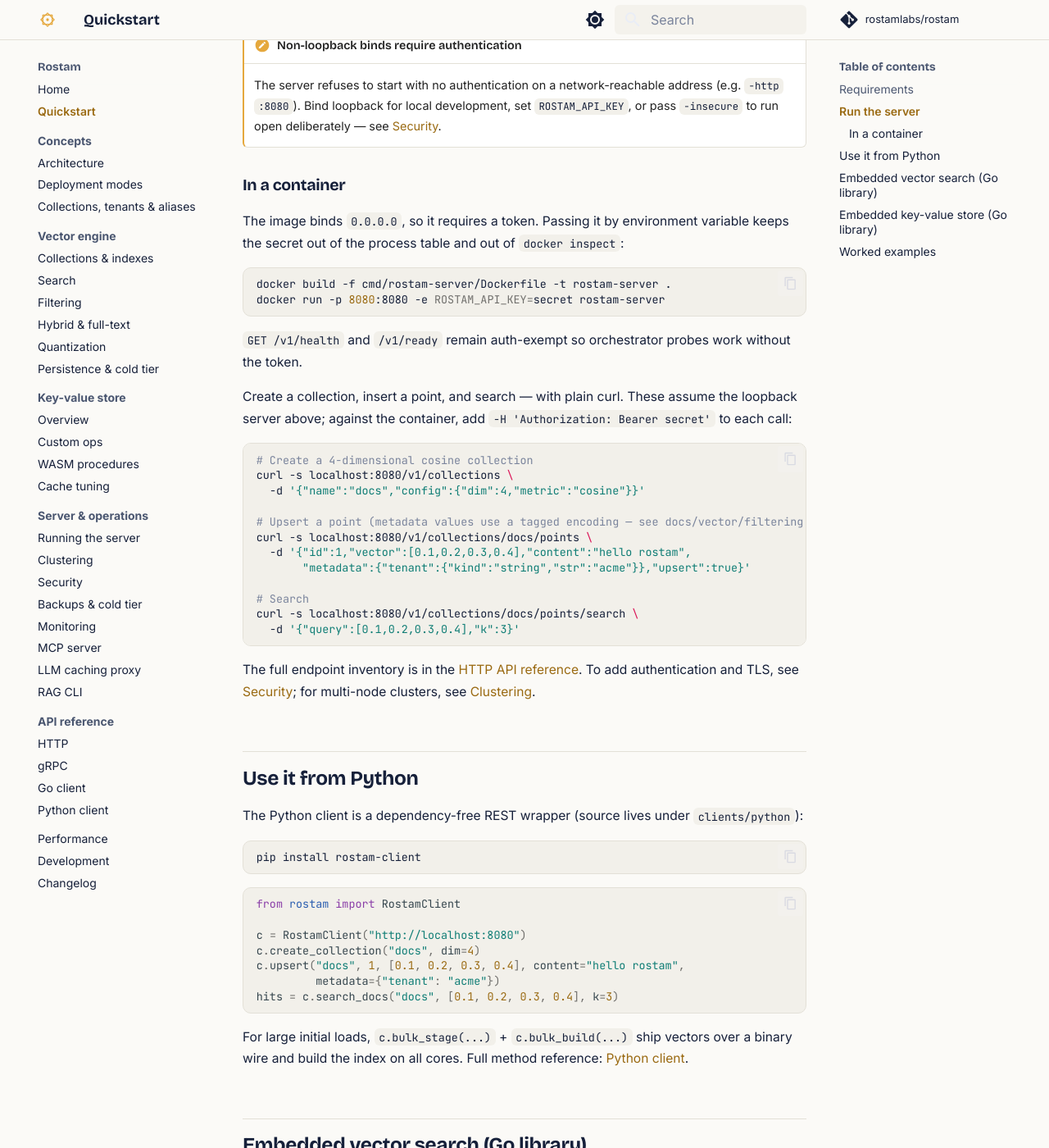
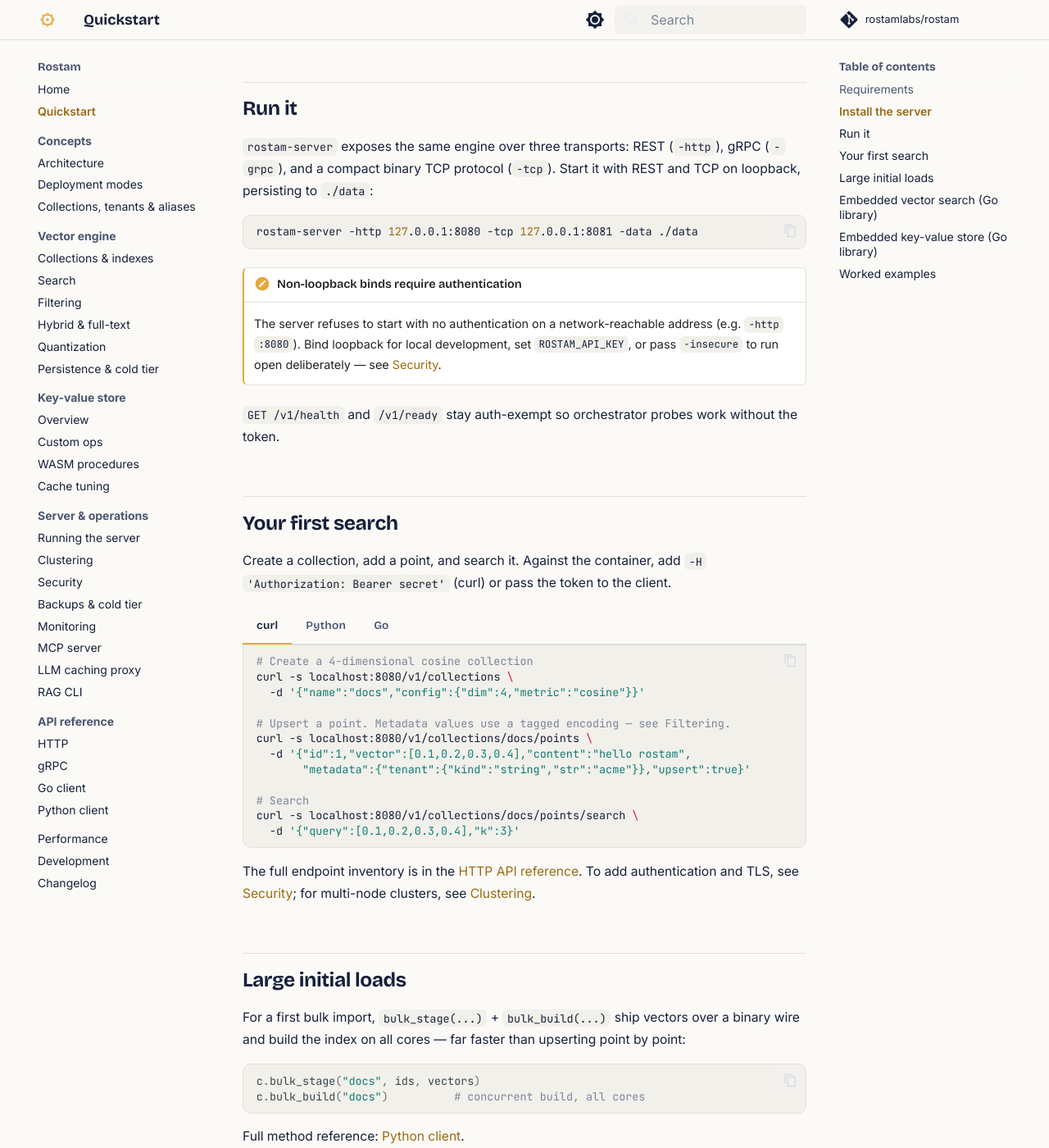
Before and after one commit to Keivan-S/rostam, an MkDocs documentation site: the page built from docs/quickstart.md, in a window 1280 px wide and 1400 px high, scrolled down 886 px. Shown: the whole window at 82% size. Built offline with MkDocs 1.6.1 and Material for MkDocs 9.7.7, drawn with Linux system fonts in a browser that asks for light colours; comment, search, counter and statistics services are not loaded; some of the changed text lies outside the part shown.

Commit message:
docs(quickstart): fix the install, and the Go example that never ran
Three things, found by running everything on the page instead of reading it.

The install told people to clone the repo and `go run ./cmd/rostam-server`, and
to `docker build` the image locally. Both predate the release pipeline: there is
a one-line install script, a published multi-arch image at
ghcr.io/rostamlabs/rostam, and `go install`. The old path also implied a Go
toolchain is required to try the server, which it is not -- so "Requirements"
now leads with "nothing, to run the server" and scopes Go to library and
source builds.

The embedded Go example -- the one demonstrating the thing that makes this
project different -- did not run:

    vector: invalid M (must be > 0 and <= 128)

vector.Config documents `M int // graph degree (default 16)`, but that default
is only applied on the Vamana path; the HNSW path validates M and rejects zero.
So the flagship example failed on a first copy-paste. Examples now set M,
EfConstruction and EfSearch explicitly, which is correct whether or not the
defaulting inconsistency is fixed in code later.

Install methods and the first search are now tabbed. pymdownx.tabbed and the
theme's content.tabs.link were already configured -- with a comment explaining
that picking Python once keeps every tab on Python -- but only index.md used
tabs, so the feature was carried and never spent. The Go tab talks to the -tcp
port through rostam.NewClient, and notes the M asymmetry at the point where it
would otherwise bite.

Everything on this page was executed against a loopback server built from this
tree: the three curl calls, the Python example, and all three Go programs
(extracted from the markdown, compiled and run). The standalone Python section
folded into the tabs; what survives of it is the bulk-load path, which the tabs
did not cover.

````diff
--- a/docs/quickstart.md
+++ b/docs/quickstart.md
@@ -7,25 +7,59 @@
 
 ## Requirements
 
-- **Go 1.26+** for library use and building the server.
+**Nothing, to run the server.** It ships as a single static binary with no
+runtime dependencies.
+
+- **Go 1.26+** only if you embed the library or build from source.
 - The default full-module build requires **cgo** (the WASM stored-procedure
   backend uses `wasmtime-go`). The vector engine and cache packages are pure Go —
   see [Development](development.md#building) for `CGO_ENABLED=0` builds.
 - mmap persistence and the AVX2 kernels are Linux/amd64; everything has a
   portable fallback.
 
-## Run the server
+## Install the server
+
+=== "Install script"
+
+    ```sh
+    curl -fsSL https://rostamlabs.com/install.sh | sh
+    ```
+
+    Detects your OS and architecture, downloads the matching release binary and
+    puts it in `~/.local/bin`. Set `ROSTAM_INSTALL_DIR` to place it elsewhere.
+
+=== "Docker"
+
+    ```sh
+    docker run -p 8080:8080 -e ROSTAM_API_KEY=secret ghcr.io/rostamlabs/rostam
+    ```
+
+    Multi-arch (amd64/arm64). The image binds `0.0.0.0`, so it **requires** a
+    token — passing it by environment variable keeps the secret out of the
+    process table and out of `docker inspect`.
+
+=== "Go"
+
+    ```sh
+    go install github.com/rostamlabs/rostam/cmd/rostam-server@latest
+    ```
+
+=== "From source"
+
+    ```sh
+    git clone https://github.com/rostamlabs/rostam
+    cd rostam
+    go build -o rostam-server ./cmd/rostam-server
+    ```
+
+## Run it
 
 `rostam-server` exposes the same engine over three transports: REST (`-http`),
-gRPC (`-grpc`), and a compact binary TCP protocol (`-tcp`). From a clone of the
-repo:
+gRPC (`-grpc`), and a compact binary TCP protocol (`-tcp`). Start it with REST
+and TCP on loopback, persisting to `./data`:
 
 ```sh
-git clone https://github.com/rostamlabs/rostam
-cd rostam
-
-# Single node: REST on loopback :8080, persisted to ./data
-go run ./cmd/rostam-server -http 127.0.0.1:8080 -data ./data
+rostam-server -http 127.0.0.1:8080 -tcp 127.0.0.1:8081 -data ./data
 ```
 
 !!! note "Non-loopback binds require authentication"
@@ -35,64 +69,130 @@
     `ROSTAM_API_KEY`, or pass `-insecure` to run open deliberately — see
     [Security](server/security.md).
 
-### In a container
-
-The image binds `0.0.0.0`, so it requires a token. Passing it by environment
-variable keeps the secret out of the process table and out of `docker inspect`:
-
-```sh
-docker build -f cmd/rostam-server/Dockerfile -t rostam-server .
-docker run -p 8080:8080 -e ROSTAM_API_KEY=secret rostam-server
-```
-
-`GET /v1/health` and `/v1/ready` remain auth-exempt so orchestrator probes work
+`GET /v1/health` and `/v1/ready` stay auth-exempt so orchestrator probes work
 without the token.
 
-Create a collection, insert a point, and search — with plain curl. These assume
-the loopback server above; against the container, add
-`-H 'Authorization: Bearer secret'` to each call:
+## Your first search
 
-```sh
-# Create a 4-dimensional cosine collection
-curl -s localhost:8080/v1/collections \
-  -d '{"name":"docs","config":{"dim":4,"metric":"cosine"}}'
+Create a collection, add a point, and search it. Against the container, add
+`-H 'Authorization: Bearer secret'` (curl) or pass the token to the client.
 
-# Upsert a point (metadata values use a tagged encoding — see docs/vector/filtering.md)
-curl -s localhost:8080/v1/collections/docs/points \
-  -d '{"id":1,"vector":[0.1,0.2,0.3,0.4],"content":"hello rostam",
-       "metadata":{"tenant":{"kind":"string","str":"acme"}},"upsert":true}'
+=== "curl"
 
-# Search
-curl -s localhost:8080/v1/collections/docs/points/search \
-  -d '{"query":[0.1,0.2,0.3,0.4],"k":3}'
-```
+    ```sh
+    # Create a 4-dimensional cosine collection
+    curl -s localhost:8080/v1/collections \
+      -d '{"name":"docs","config":{"dim":4,"metric":"cosine"}}'
+
+    # Upsert a point. Metadata values use a tagged encoding — see Filtering.
+    curl -s localhost:8080/v1/collections/docs/points \
+      -d '{"id":1,"vector":[0.1,0.2,0.3,0.4],"content":"hello rostam",
+           "metadata":{"tenant":{"kind":"string","str":"acme"}},"upsert":true}'
+
+    # Search
+    curl -s localhost:8080/v1/collections/docs/points/search \
+      -d '{"query":[0.1,0.2,0.3,0.4],"k":3}'
+    ```
+
+=== "Python"
+
+    ```sh
+    pip install rostam-client
+    ```
+
+    ```python
+    from rostam import RostamClient, filters as f
+
+    c = RostamClient("http://localhost:8080")
+
+    c.create_collection("docs", dim=4, metric="cosine")
+    c.upsert("docs", 1, [0.1, 0.2, 0.3, 0.4],
+             content="hello rostam",
+             metadata={"tenant": "acme"})
+
+    # search() returns ids, distances and scores.
+    hits = c.search("docs", [0.1, 0.2, 0.3, 0.4], k=3)
+
+    # search_docs() returns the stored content too, and takes a filter.
+    docs = c.search_docs("docs", [0.1, 0.2, 0.3, 0.4], k=3,
+                         filter=f.eq("tenant", "acme"))
+    print([(d.id, d.content) for d in docs])
+    ```
+
+    The client sends plain Python values — it applies the tagged metadata
+    encoding for you. Full reference: [Python client](api/python.md).
+
+=== "Go"
+
+    ```sh
+    go get github.com/rostamlabs/rostam
+    ```
+
+    ```go
+    package main
+
+    import (
+    	"context"
+    	"fmt"
+    	"log"
+
+    	"github.com/rostamlabs/rostam"
+    	"github.com/rostamlabs/rostam/vector"
+    )
+
+    func main() {
+    	ctx := context.Background()
+
+    	// Talks to the -tcp port, not -http.
+    	store, err := rostam.NewClient(rostam.ClientConfig{
+    		Servers: []string{"127.0.0.1:8081"},
+    	})
+    	if err != nil {
+    		log.Fatal(err)
+    	}
+    	defer store.Close()
+
+    	// M / EfConstruction / EfSearch are required here — unlike the REST and
+    	// Python paths, the Go API does not fill them in.
+    	if err := store.CreateCollection(ctx, "docs", rostam.VectorConfig{
+    		Dim: 4, Metric: vector.Cosine,
+    		M: 16, EfConstruction: 200, EfSearch: 64,
+    	}); err != nil {
+    		log.Fatal(err)
+    	}
+
+    	if err := store.VectorUpsert(ctx, "docs", 1,
+    		[]float32{0.1, 0.2, 0.3, 0.4}, "hello rostam",
+    		rostam.VectorInsertOpts{}); err != nil {
+    		log.Fatal(err)
+    	}
+
+    	hits, err := store.VectorSearch(ctx, "docs", []float32{0.1, 0.2, 0.3, 0.4}, 3)
+    	if err != nil {
+    		log.Fatal(err)
+    	}
+    	fmt.Println(hits)
+    }
+    ```
+
+    Full reference: [Go client](api/go-client.md).
 
 The full endpoint inventory is in the [HTTP API reference](api/http.md). To add
 authentication and TLS, see [Security](server/security.md); for multi-node
 clusters, see [Clustering](server/clustering.md).
 
-## Use it from Python
+## Large initial loads
 
-The Python client is a dependency-free REST wrapper (source lives under
-`clients/python`):
+For a first bulk import, `bulk_stage(...)` + `bulk_build(...)` ship vectors over
+a binary wire and build the index on all cores — far faster than upserting point
+by point:
 
-```sh
-pip install rostam-client
+```python
+c.bulk_stage("docs", ids, vectors)
+c.bulk_build("docs")          # concurrent build, all cores
 ```
 
-```python
-from rostam import RostamClient
-
-c = RostamClient("http://localhost:8080")
-c.create_collection("docs", dim=4)
-c.upsert("docs", 1, [0.1, 0.2, 0.3, 0.4], content="hello rostam",
-         metadata={"tenant": "acme"})
-hits = c.search_docs("docs", [0.1, 0.2, 0.3, 0.4], k=3)
-```
-
-For large initial loads, `c.bulk_stage(...)` + `c.bulk_build(...)` ship vectors
-over a binary wire and build the index on all cores. Full method reference:
-[Python client](api/python.md).
+Full method reference: [Python client](api/python.md).
 
 ## Embedded vector search (Go library)
 
````
Also changed, not shown: other parts of docs/quickstart.md (+5 -0 lines).
